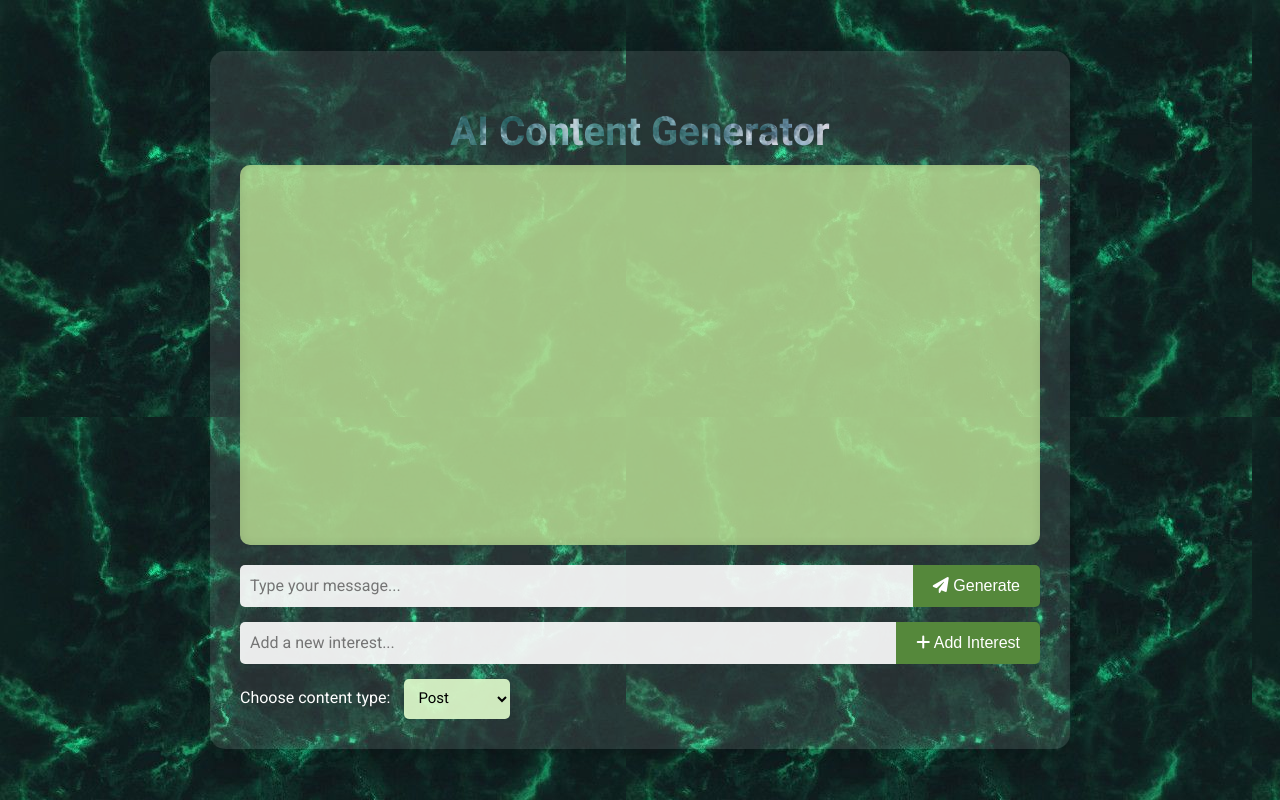
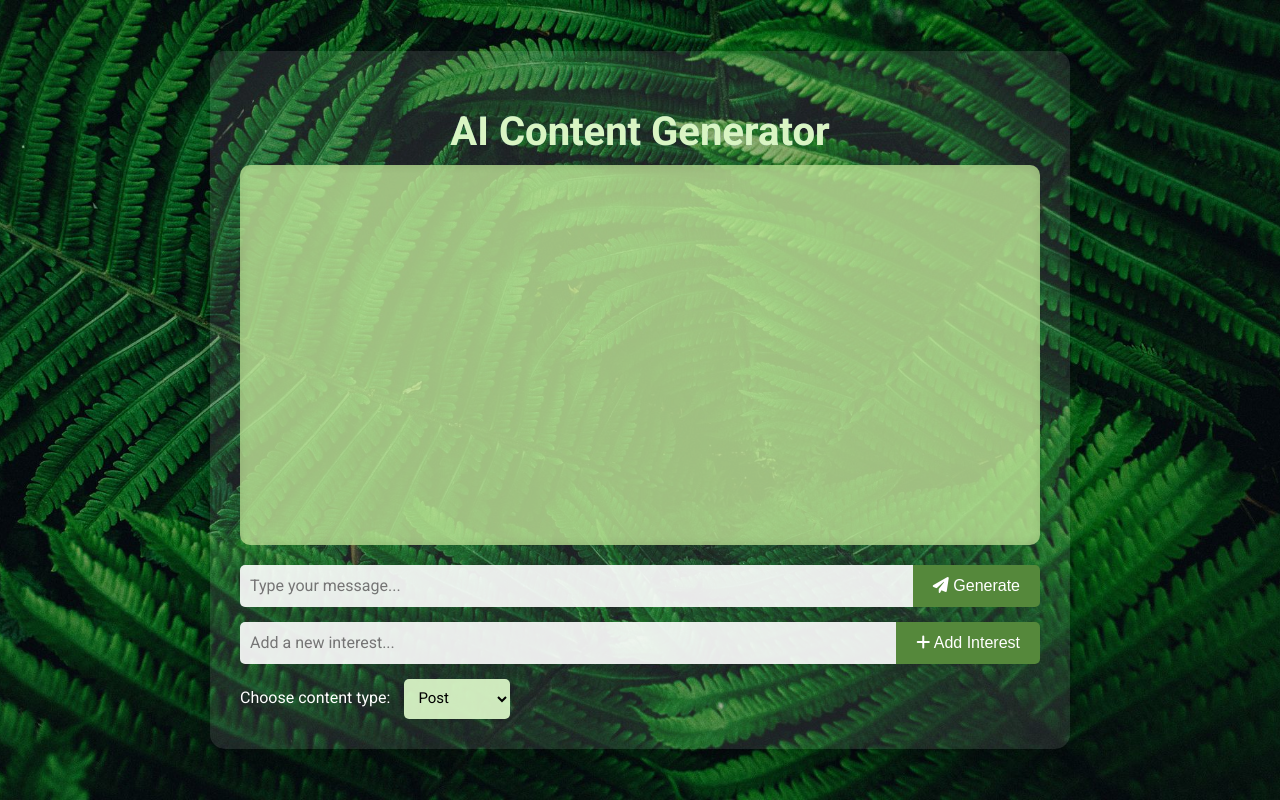
Before and after one commit to wanjanotfound/finishing-project, a plain HTML site: page frontend/index.html in a window 1280 px wide. Drawn offline with nearby package versions, Linux system fonts and the light colour scheme; no server answers.

Commit message:
final imagery

```diff
--- a/frontend/style.css
+++ b/frontend/style.css
@@ -3,7 +3,11 @@
 body {
     font-family: 'Roboto', sans-serif;
     background: linear-gradient(135deg, #001E09, #003311);
-    background-image: url(Premium\ Photo\ _\ White\ marble\ texture\ background.jpeg);
+    background-image: url(plant_leaves_green_116496_2048x1152.jpg);
+    background-size: cover;
+    background-position: center;
+    background-repeat: no-repeat;
+    background-attachment: fixed;
 
     margin: 0;
     padding: 0;
@@ -25,7 +29,7 @@ body {
 h1 {
 
     text-align: center;
-    color: transparent;
+    color: rgb(217, 245, 195);
     background-image: url(ocean.jpeg);
     font-weight: 900;
     margin-bottom: 10px;
```
Also changed, not shown: frontend/Premium Photo _ White marble texture background.jpeg (deleted), frontend/dde63c9f-6790-4cfa-87bd-84359542edb6.jpeg (deleted), frontend/download.jpeg (deleted), frontend/plant_leaves_green_116496_2048x1152.jpg (added).
